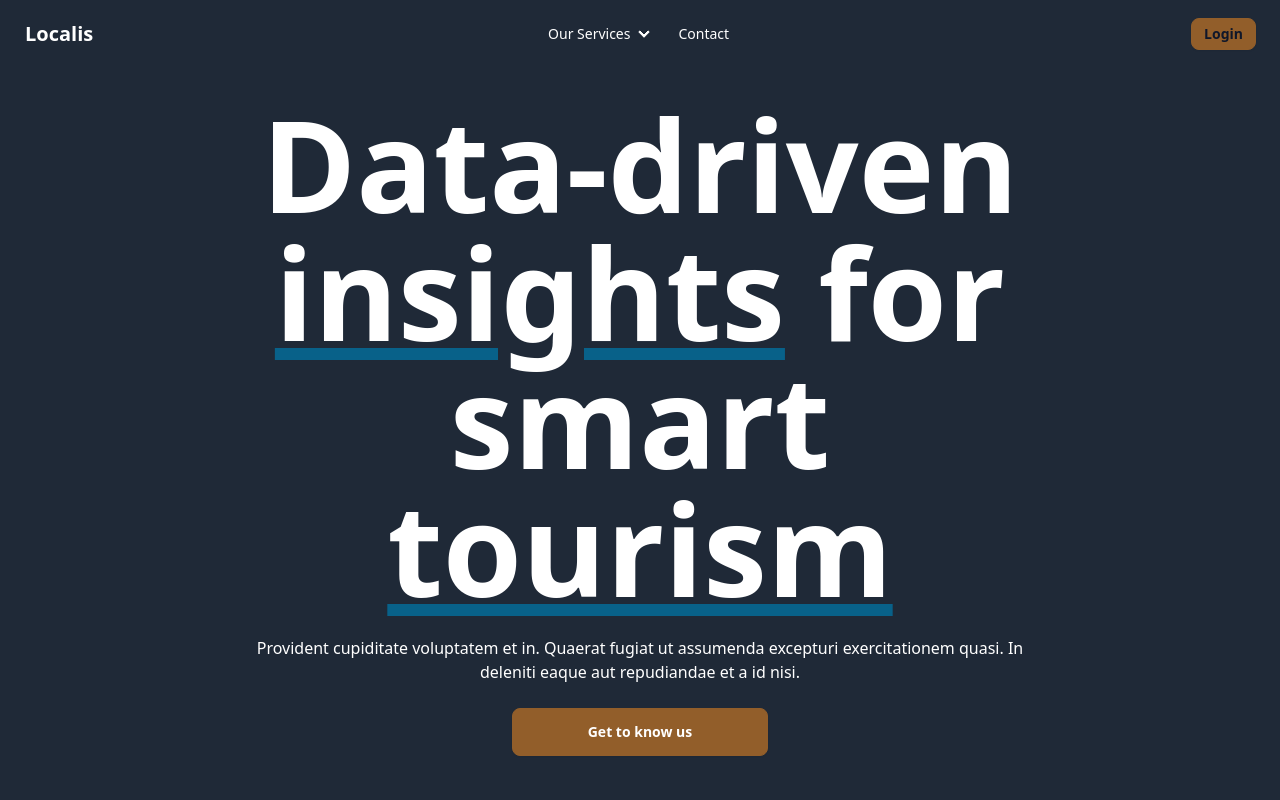
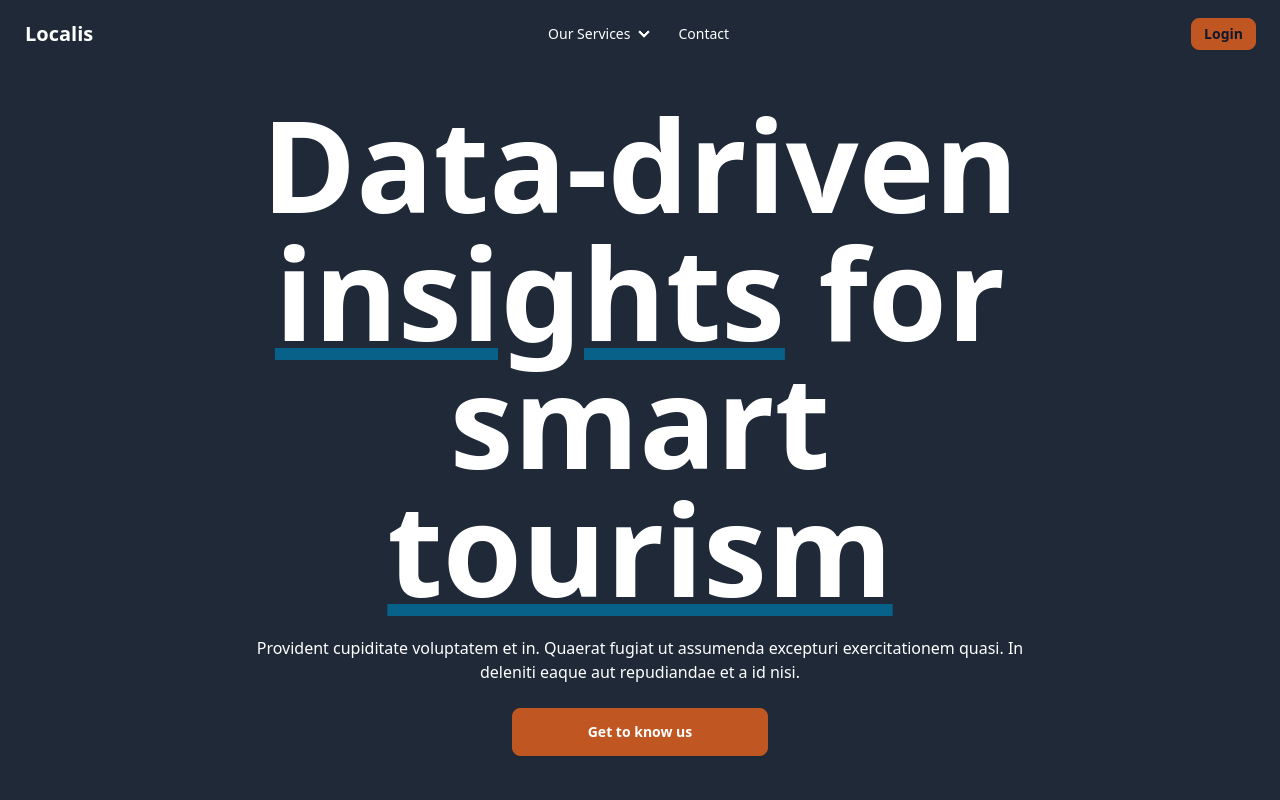
Before and after one commit to campbellm92/data-visualisation-capstone, a React (Vite) app in the folder client/: page / in a window 1280 px wide. Shown: the top 800 px of the page. Built offline with nearby package versions, Linux system fonts and the light colour scheme.

Commit message:
update primary colours for public and goldcoast

```diff
--- a/client/tailwind.config.js
+++ b/client/tailwind.config.js
@@ -10,9 +10,9 @@ export default {
     themes: [
       {
         publicTheme: {
-          primary: "#925e2a", // Button background color
+          primary: "#C05621",
+          secondary: "#086189",
           "primary-content": "#ffffff",
-          secondary: "#086189",
           "secondary-content": "#0f172a",
           "base-200": "#374151",
           "base-300": "#1f2937",
@@ -52,7 +52,7 @@ export default {
       },
       {
         goldCoastTheme: {
-          primary: "#8c5d2d",
+          primary: "#C05621",
           "primary-content": "#0f172a",
           secondary: "#0ea5e9",
           "secondary-content": "#f1f5f9",
@@ -66,7 +66,7 @@ export default {
       },
       {
         goldCoastDarkTheme: {
-          primary: "#8c5d2d",
+          primary: "#C05621",
           "primary-content": "#edebe7",
           secondary: "#0ea5e9",
           "secondary-content": "#f1f5f9",
@@ -134,20 +134,6 @@ export default {
           error: "#f87979",
         },
       },
-      {
-        darkTheme: {
-          primary: "#925e2a",
-          "primary-content": "#edebe7",
-          secondary: "#0ea5e9",
-          "secondary-content": "#f1f5f9",
-          "base-200": "#1f2937",
-          "base-300": "#111827",
-          info: "#237496",
-          success: "#289b6f",
-          warning: "#fccd5e",
-          error: "#f87979",
-        },
-      },
     ],
   },
   plugins: [daisyui],
```
